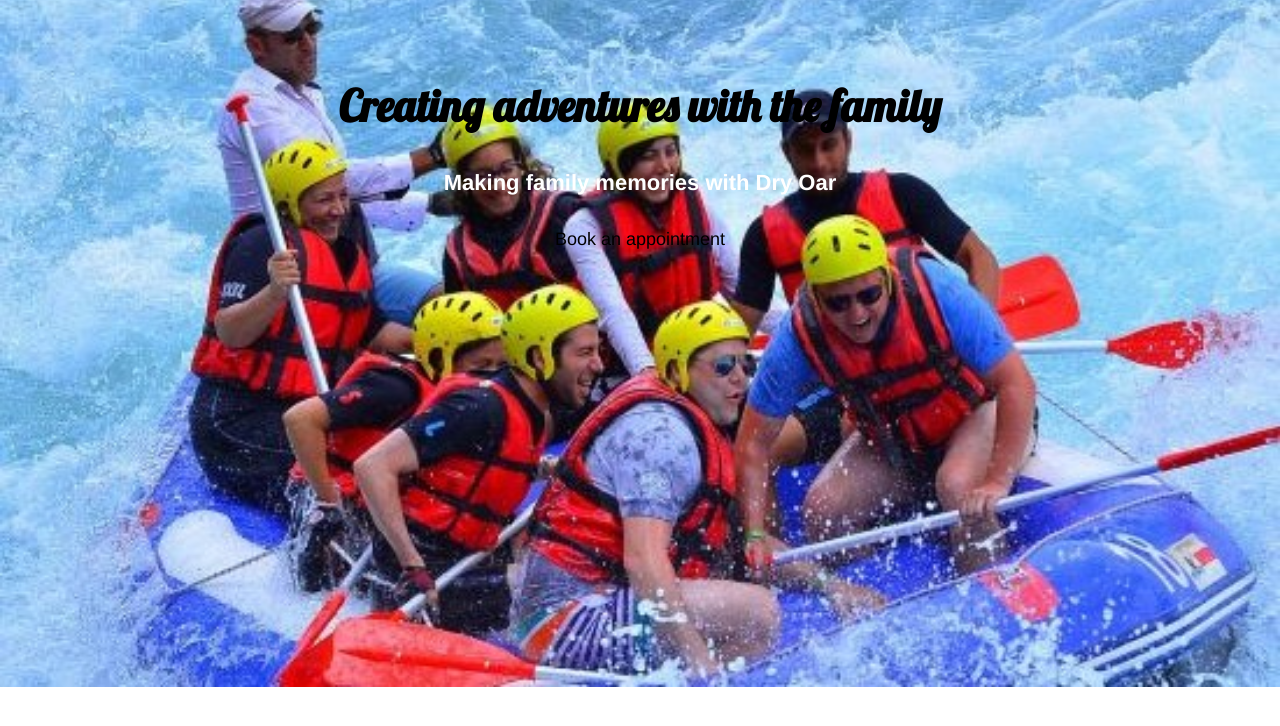
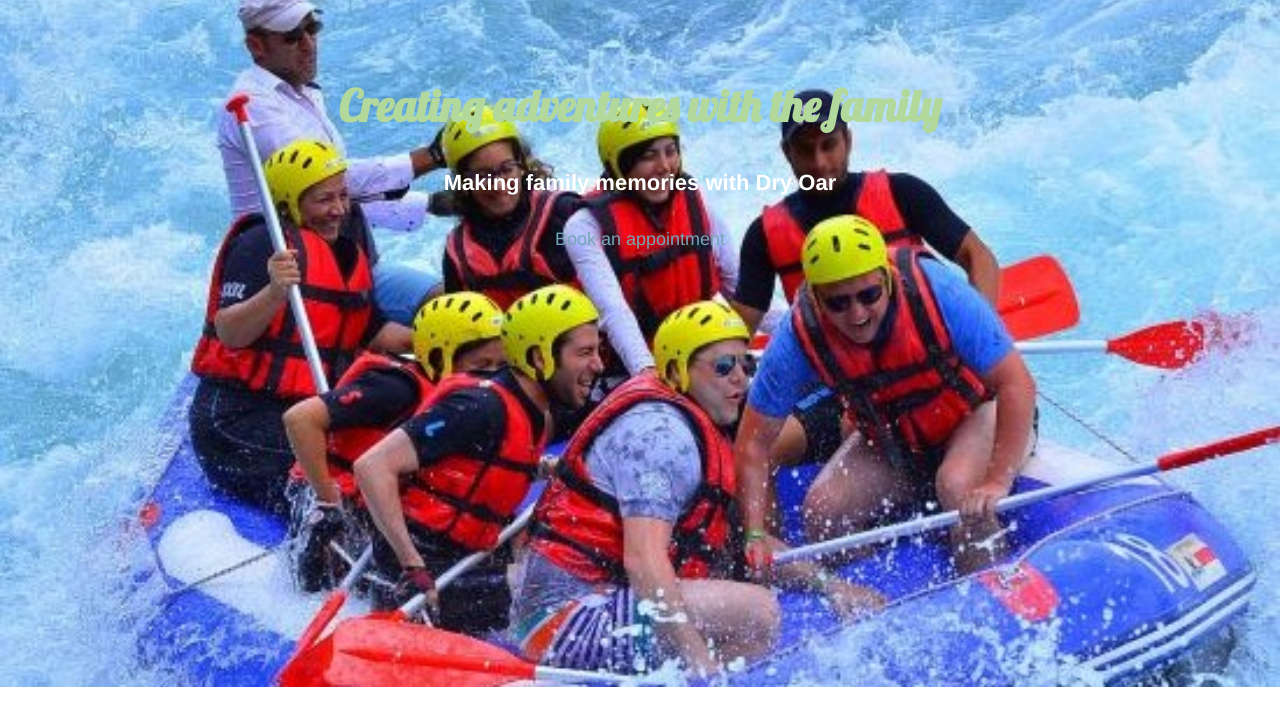
Before and after one commit to billybarnie/wdd130, a plain HTML site: page wwr/index.html in a window 1280 px wide. Shown: the part 128-854 px from the top of the page. Drawn offline with Linux system fonts and the light colour scheme; a web font is replaced by a local one.

Commit message:
font change

```diff
--- a/wwr/styles/styles.css
+++ b/wwr/styles/styles.css
@@ -12,6 +12,7 @@ nav a {
 }
 #home-title, #secondary {
     text-align: center;
+    color: #b3d89c;
 }
 .buttons-box {
     text-align: center;
@@ -77,7 +78,7 @@ footer p a:hover{
 .book {
     font-family: Sofia San Extra Condensed, Helvetica, sans-serif;
     text-align: center;
-    color: black;
+    color: #77a6b6;
     text-decoration: none;
     font-size: 18px;
     padding: 15px 30px;
```
